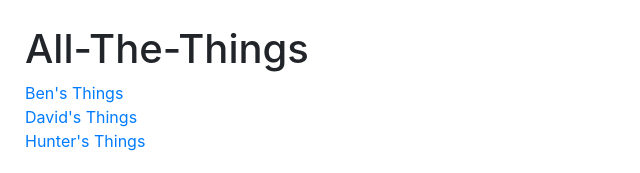
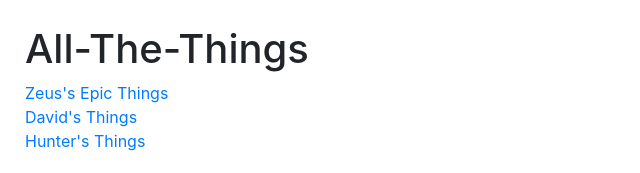
Before and after one commit to zgildo01/all-the-things, a React (Create React App) app: page / in a window 1280 px wide. Shown: the top 173 px of the page, without its empty margins (0-640 px from the left). Built offline with nearby package versions, Linux system fonts and the light colour scheme.

Commit message:
gave myself a landing link pog

```diff
--- a/src/pages/Landing/Landing.jsx
+++ b/src/pages/Landing/Landing.jsx
@@ -5,7 +5,7 @@ const Landing = () => {
     <>
       {/* All the <Link> components should live here */}
       <h1>All-The-Things</h1>
-      <Link to="/the-manliest-things">Ben's Things</Link><br/>
+      <Link to="/the-zeus-things">Zeus's Epic Things</Link><br/>
       <Link to="/the-well-styled-things">David's Things</Link><br/>
       <Link to="/the-silly-things">Hunter's Things</Link><br/>
     </>
```
